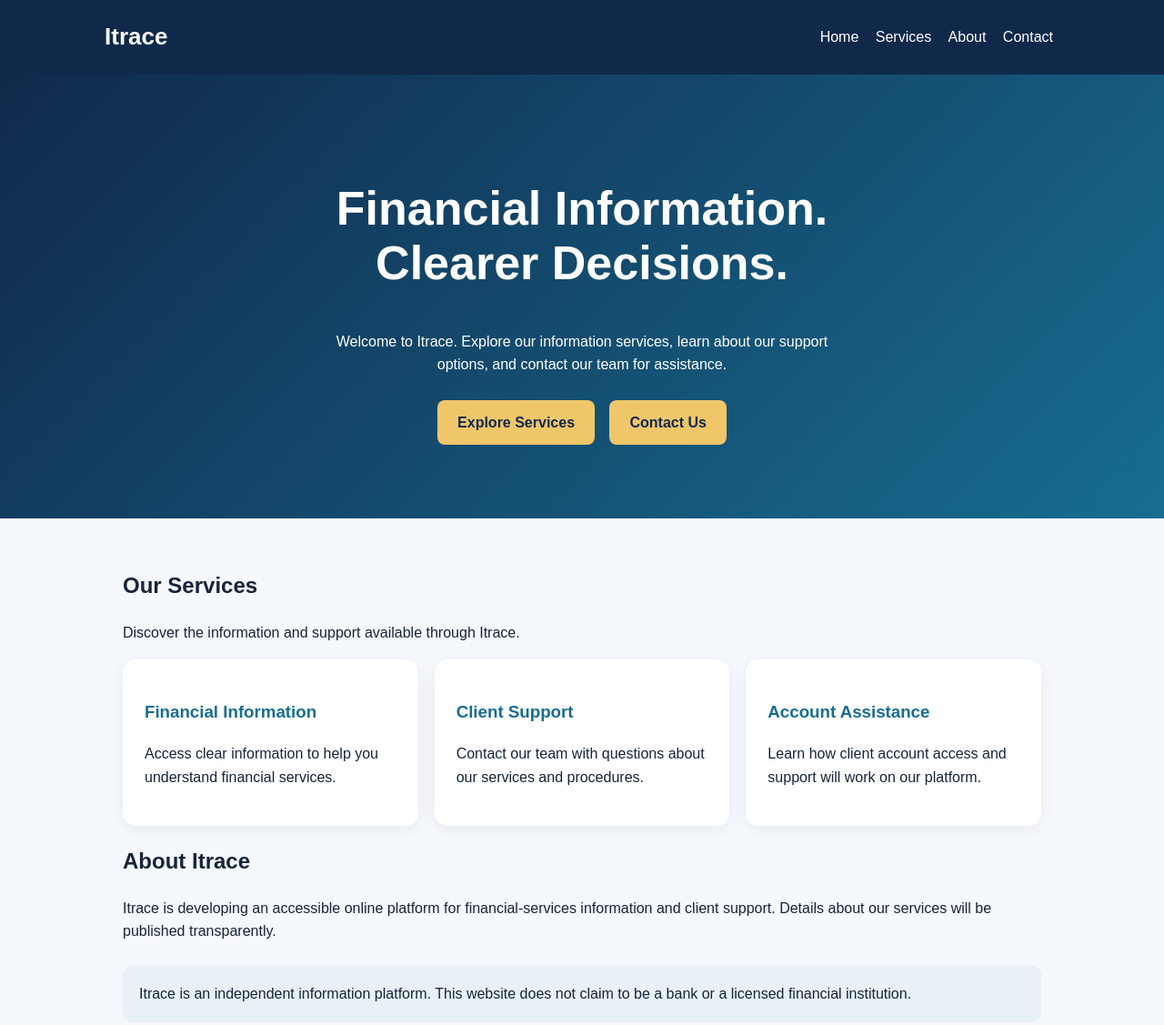
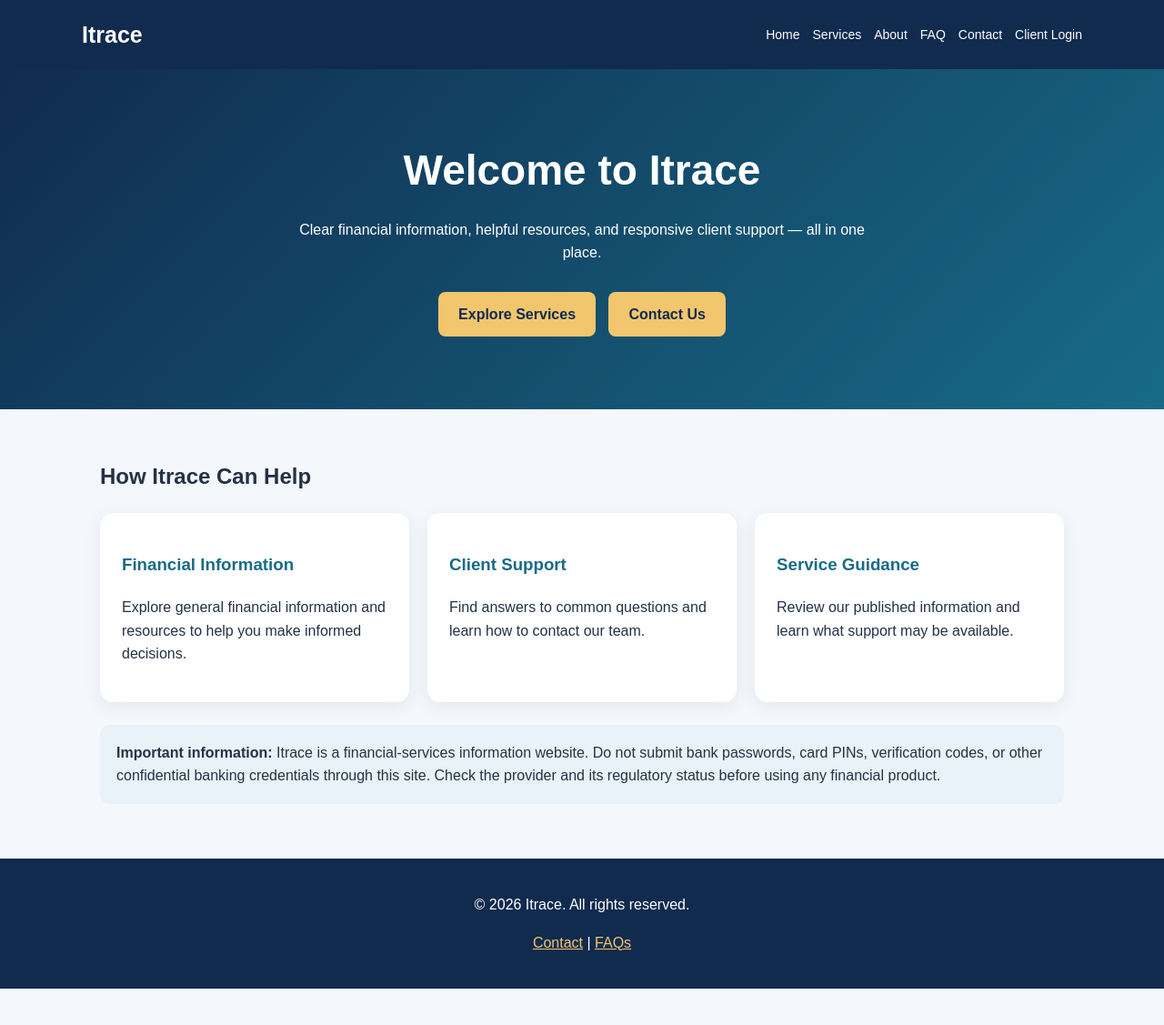
Before and after one commit to nicej7630-cpu/itrace-website, a plain HTML site: page index.html in a window 1280 px wide. Shown: the top 1127 px of the page at 91% size. After the commit the page ends 1087 px from the top, so only its background shows below. Drawn offline with Linux system fonts and the light colour scheme.

Commit message:
Enhance index.html with updated title and styles
Updated the title and meta description for clarity. Adjusted styles for better visual consistency and improved layout for navigation and hero sections.

```diff
--- a/index.html
+++ b/index.html
@@ -1,152 +1,163 @@
-
 <!DOCTYPE html>
 <html lang="en">
 <head>
   <meta charset="UTF-8">
   <meta name="viewport" content="width=device-width, initial-scale=1.0">
-  <meta name="description" content="Itrace financial services information and client support.">
-  <title>Itrace | Financial Services</title>
+  <title>Itrace | Financial Services Information</title>
+  <meta name="description" content="Welcome to Itrace. Explore financial information, services, and client support.">
   <style>
     * { box-sizing: border-box; }
     body {
       margin: 0;
       font-family: Arial, sans-serif;
-      color: #17243a;
-      background: #f5f8fc;
+      background: #f4f7fb;
+      color: #243247;
       line-height: 1.6;
     }
     header {
-      background: #10294b;
+      background: #102b4e;
       color: white;
-      padding: 20px;
+      padding: 18px 5%;
     }
     nav {
-      max-width: 1050px;
+      max-width: 1100px;
       margin: auto;
       display: flex;
+      align-items: center;
       justify-content: space-between;
-      align-items: center;
-      gap: 12px;
       flex-wrap: wrap;
+      gap: 14px;
     }
-    .logo { font-size: 26px; font-weight: bold; }
-    nav a { color: white; text-decoration: none; margin: 0 7px; }
-    .hero {
-      padding: 75px 22px;
-      text-align: center;
+    .logo {
       color: white;
-      background: linear-gradient(135deg, #10294b, #176d91);
-    }
-    .hero h1 { font-size: clamp(32px, 7vw, 52px); line-height: 1.15; }
-    .hero p { max-width: 600px; margin: 20px auto; }
-    .btn {
-      display: inline-block;
-      padding: 12px 22px;
-      background: #f0c66b;
-      color: #10294b;
-      border-radius: 8px;
+      font-size: 25px;
       font-weight: bold;
       text-decoration: none;
-      margin: 6px;
     }
-    main { max-width: 1050px; margin: auto; padding: 35px 20px; }
+    .nav-links {
+      display: flex;
+      flex-wrap: wrap;
+      gap: 14px;
+    }
+    .nav-links a {
+      color: white;
+      text-decoration: none;
+      font-size: 14px;
+    }
+    .nav-links a:hover { text-decoration: underline; }
+    .hero {
+      background: linear-gradient(135deg, #102b4e, #176b87);
+      color: white;
+      padding: 75px 20px;
+      text-align: center;
+    }
+    .hero h1 {
+      font-size: clamp(30px, 5vw, 46px);
+      margin: 0 0 15px;
+    }
+    .hero p {
+      max-width: 650px;
+      margin: 0 auto 25px;
+    }
+    .button {
+      display: inline-block;
+      background: #f2c66d;
+      color: #102b4e;
+      padding: 12px 22px;
+      border-radius: 8px;
+      text-decoration: none;
+      font-weight: bold;
+      margin: 5px;
+    }
+    main {
+      max-width: 1100px;
+      margin: auto;
+      padding: 35px 20px;
+    }
     .cards {
       display: grid;
       grid-template-columns: repeat(auto-fit, minmax(220px, 1fr));
-      gap: 18px;
+      gap: 20px;
     }
     .card {
       background: white;
       padding: 24px;
       border-radius: 14px;
-      box-shadow: 0 4px 18px #122b4910;
+      box-shadow: 0 5px 20px rgba(16, 43, 78, 0.07);
     }
-    .card h3 { color: #176d91; }
+    .card h3 { color: #176b87; }
     .notice {
-      background: #e8f1f8;
+      background: #e8f2f8;
       padding: 18px;
       border-radius: 10px;
       margin-top: 25px;
     }
     footer {
+      background: #102b4e;
+      color: white;
       text-align: center;
-      background: #10294b;
-      color: white;
-      padding: 25px;
+      padding: 22px;
+      margin-top: 25px;
     }
-    footer a { color: white; }
+    footer a { color: #f2c66d; }
+    @media (max-width: 600px) {
+      header { padding: 16px; }
+      nav { align-items: flex-start; flex-direction: column; }
+      .nav-links { gap: 12px; }
+      .hero { padding: 55px 18px; }
+    }
   </style>
 </head>
 <body>
   <header>
     <nav>
-      <div class="logo">Itrace</div>
-      <div>
-        <a href="#home">Home</a>
-        <a href="#services">Services</a>
-        <a href="#about">About</a>
-        <a href="#contact">Contact</a>
+      <a class="logo" href="index.html">Itrace</a>
+      <div class="nav-links">
+        <a href="index.html">Home</a>
+        <a href="services.html">Services</a>
+        <a href="about.html">About</a>
+        <a href="faq.html">FAQ</a>
+        <a href="contact.html">Contact</a>
+        <a href="login.html">Client Login</a>
       </div>
     </nav>
   </header>
 
-  <section class="hero" id="home">
-    <h1>Financial Information.<br>Clearer Decisions.</h1>
-    <p>
-      Welcome to Itrace. Explore our information services,
-      learn about our support options, and contact our team
-      for assistance.
-    </p>
-    <a class="btn" href="#services">Explore Services</a>
-    <a class="btn" href="#contact">Contact Us</a>
+  <section class="hero">
+    <h1>Welcome to Itrace</h1>
+    <p>Clear financial information, helpful resources, and responsive client support — all in one place.</p>
+    <a class="button" href="services.html">Explore Services</a>
+    <a class="button" href="contact.html">Contact Us</a>
   </section>
 
   <main>
-    <section id="services">
-      <h2>Our Services</h2>
-      <p>Discover the information and support available through Itrace.</p>
+    <h2>How Itrace Can Help</h2>
     <div class="cards">
-        <article class="card">
+      <section class="card">
         <h3>Financial Information</h3>
-          <p>Access clear information to help you understand financial services.</p>
-        </article>
-        <article class="card">
+        <p>Explore general financial information and resources to help you make informed decisions.</p>
+      </section>
+      <section class="card">
         <h3>Client Support</h3>
-          <p>Contact our team with questions about our services and procedures.</p>
-        </article>
-        <article class="card">
-          <h3>Account Assistance</h3>
-          <p>Learn how client account access and support will work on our platform.</p>
-        </article>
+        <p>Find answers to common questions and learn how to contact our team.</p>
+      </section>
+      <section class="card">
+        <h3>Service Guidance</h3>
+        <p>Review our published information and learn what support may be available.</p>
+      </section>
     </div>
-    </section>
 
-    <section id="about">
-      <h2>About Itrace</h2>
-      <p>
-        Itrace is developing an accessible online platform for
-        financial-services information and client support.
-        Details about our services will be published transparently.
-      </p>
     <div class="notice">
-        Itrace is an independent information platform. This website
-        does not claim to be a bank or a licensed financial institution.
+      <strong>Important information:</strong>
+      Itrace is a financial-services information website. Do not submit bank passwords,
+      card PINs, verification codes, or other confidential banking credentials through this site.
+      Check the provider and its regulatory status before using any financial product.
     </div>
-    </section>
-
-    <section id="contact">
-      <h2>Contact Us</h2>
-      <div class="card">
-        <p>Email our team with general enquiries:</p>
-        <p><strong>Business email:</strong> Add your Gmail address here.</p>
-        <a class="btn" href="mailto:">Email Itrace</a>
-      </div>
-    </section>
   </main>
 
   <footer>
     <p>&copy; 2026 Itrace. All rights reserved.</p>
-    <p>Financial information and client support.</p>
+    <p><a href="contact.html">Contact</a> | <a href="faq.html">FAQs</a></p>
   </footer>
 </body>
 </html>
```
Lines whose indentation alone changed are shown as unchanged.
